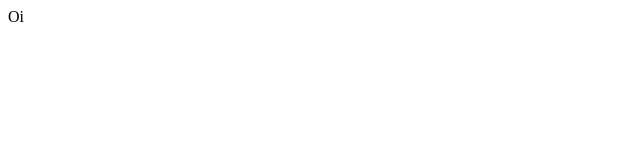
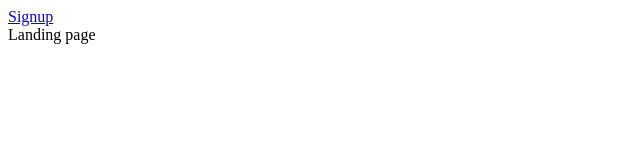
Before and after one commit to rgaino/nodeReactBasicAuthentication, a React (Create React App) app in the folder web-client/: page / in a window 1280 px wide. Shown: the top 160 px of the page, without its empty margins (0-640 px from the left). Built offline with nearby package versions, Linux system fonts and the light colour scheme.

Commit message:
Basic routing structure

```diff
--- a/web-client/src/components/App.js
+++ b/web-client/src/components/App.js
@@ -1,8 +1,23 @@
 import React, { Component } from "react";
+import { BrowserRouter, Route } from "react-router-dom";
+import Header from "./Header";
+import Landing from "./Landing";
+import Signup from "./Signup";
 
 class App extends Component {
   render() {
-    return <div>Oi</div>;
+    return (
+      <div>
+        {" "}
+        <BrowserRouter>
+          <div>
+            <Header />
+            <Route exact path="/" component={Landing} />
+            <Route exact path="/signup" component={Signup} />
+          </div>
+        </BrowserRouter>
+      </div>
+    );
   }
 }
 
--- /dev/null
+++ b/web-client/src/components/Header.js
@@ -0,0 +1,14 @@
+import React, { Component } from "react";
+import { Link } from "react-router-dom";
+
+class Header extends Component {
+  render() {
+    return (
+      <div>
+        <Link to="/signup">Signup</Link>
+      </div>
+    );
+  }
+}
+
+export default Header;
--- /dev/null
+++ b/web-client/src/components/Landing.js
@@ -0,0 +1,9 @@
+import React, { Component } from "react";
+
+class Landing extends Component {
+  render() {
+    return <div>Landing page</div>;
+  }
+}
+
+export default Landing;
--- /dev/null
+++ b/web-client/src/components/Signup.js
@@ -0,0 +1,9 @@
+import React, { Component } from "react";
+
+class Signup extends Component {
+  render() {
+    return <div>Signup page</div>;
+  }
+}
+
+export default Signup;
```
